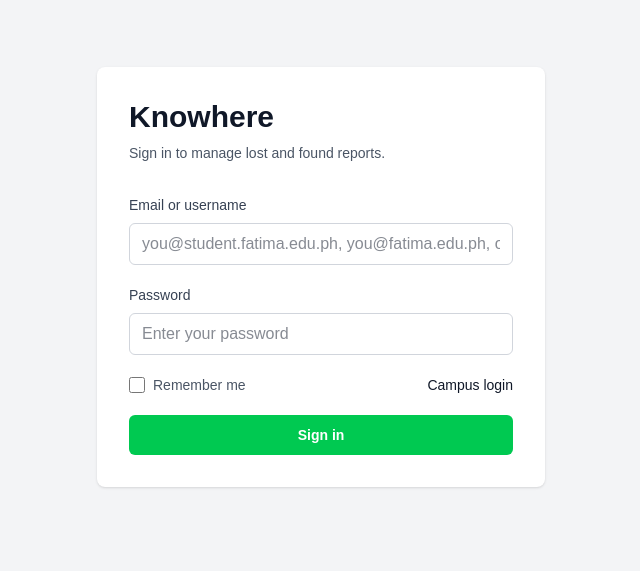
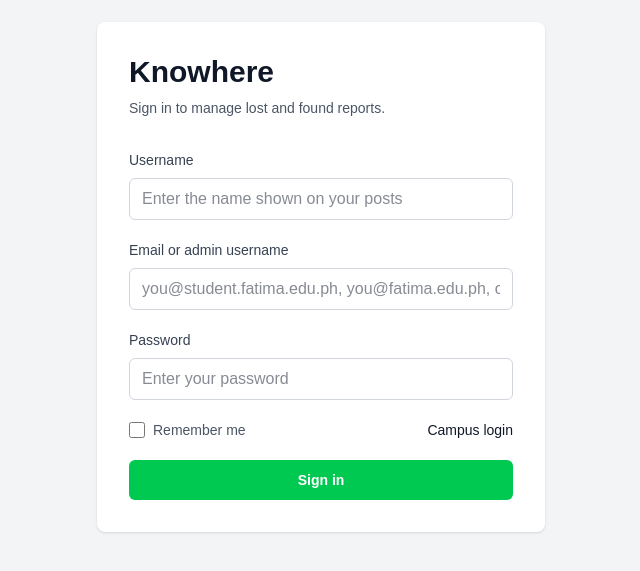
Before and after one commit to Noctou/Knowhere, a Next.js app: page /pages/login in a window 1280 px wide. Shown: the part 123-694 px from the top of the page, without its empty margins (319-959 px from the left). Built offline with nearby package versions, Linux system fonts and the light colour scheme.

Commit message:
added username field

```diff
--- a/app/pages/login/page.tsx
+++ b/app/pages/login/page.tsx
@@ -13,22 +13,27 @@ export default function LoginPage() {
     event.preventDefault();
 
     const form = new FormData(event.currentTarget);
-    const username = String(form.get("username") || "").trim().toLowerCase();
+    const displayUsername = String(form.get("displayUsername") || "").trim();
+    const email = String(form.get("email") || "").trim().toLowerCase();
     const password = String(form.get("password") || "");
 
-    if (username === "admin") {
+    if (email === "admin") {
       if (password !== "123") {
         setLoginError("Invalid manager password.");
         return;
       }
 
       setLoginError("");
-      router.push("/pages/search-browse?role=admin&user=admin");
+      router.push(
+        `/pages/search-browse?role=admin&user=${encodeURIComponent(
+          displayUsername || "admin",
+        )}`,
+      );
       return;
     }
 
-    const isStudentEmail = username.endsWith("@student.fatima.edu.ph");
-    const isFacultyEmail = username.endsWith("@fatima.edu.ph");
+    const isStudentEmail = email.endsWith("@student.fatima.edu.ph");
+    const isFacultyEmail = email.endsWith("@fatima.edu.ph");
 
     if (!isStudentEmail && !isFacultyEmail) {
       setLoginError(
@@ -42,7 +47,7 @@ export default function LoginPage() {
 
     router.push(
       `/pages/search-browse?role=${role}&user=${encodeURIComponent(
-        username.split("@")[0] || "student",
+        displayUsername || email.split("@")[0] || "student",
       )}`,
     );
   }
@@ -63,13 +68,31 @@ export default function LoginPage() {
               htmlFor="username"
               className="block text-sm font-medium text-gray-700"
             >
-              Email or username
+              Username
             </label>
             <input
               id="username"
-              name="username"
+              name="displayUsername"
               type="text"
               autoComplete="username"
+              required
+              className="mt-2 w-full rounded-md border border-gray-300 px-3 py-2 text-gray-900 outline-none transition focus:border-green-400 focus:ring-2 focus:ring-green-400/10"
+              placeholder="Enter the name shown on your posts"
+            />
+          </div>
+
+          <div>
+            <label
+              htmlFor="email"
+              className="block text-sm font-medium text-gray-700"
+            >
+              Email or admin username
+            </label>
+            <input
+              id="email"
+              name="email"
+              type="text"
+              autoComplete="email"
               required
               className="mt-2 w-full rounded-md border border-gray-300 px-3 py-2 text-gray-900 outline-none transition focus:border-green-400 focus:ring-2 focus:ring-green-400/10"
               placeholder="you@student.fatima.edu.ph, you@fatima.edu.ph, or admin"
```
